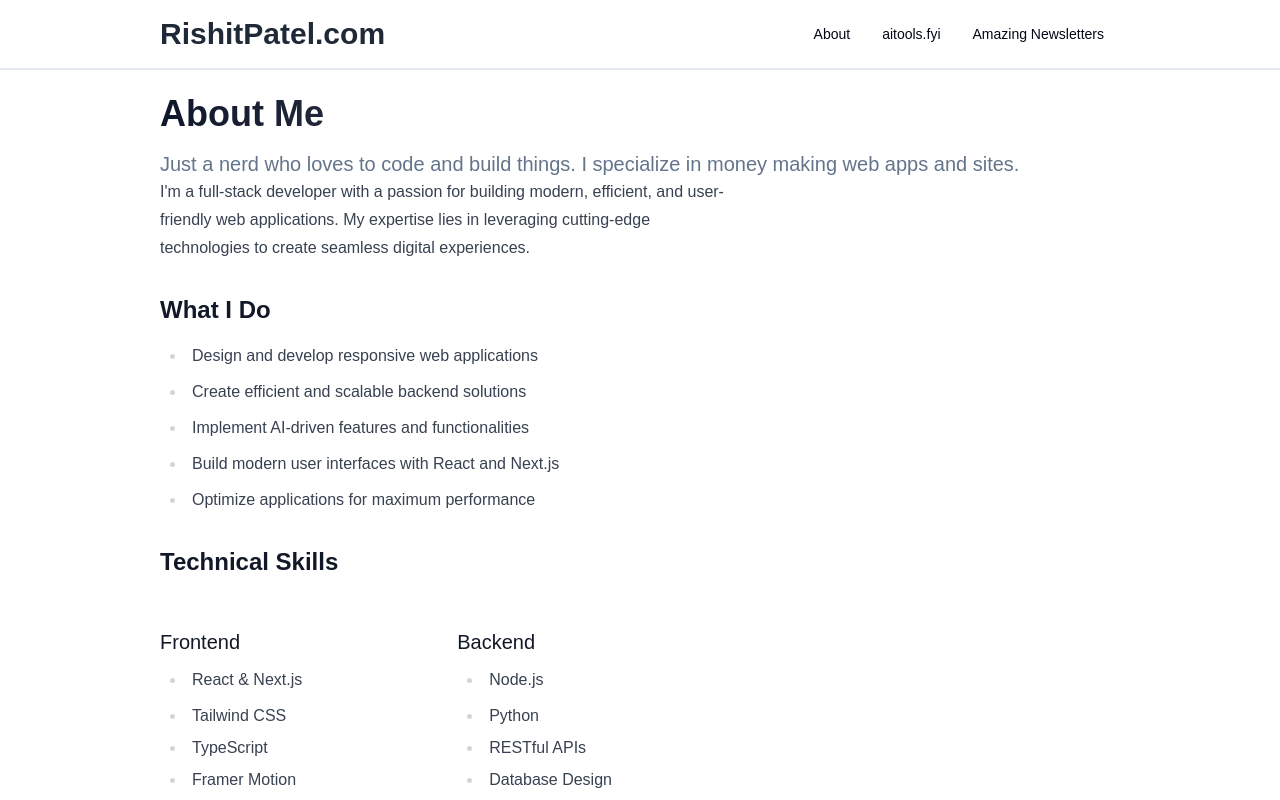
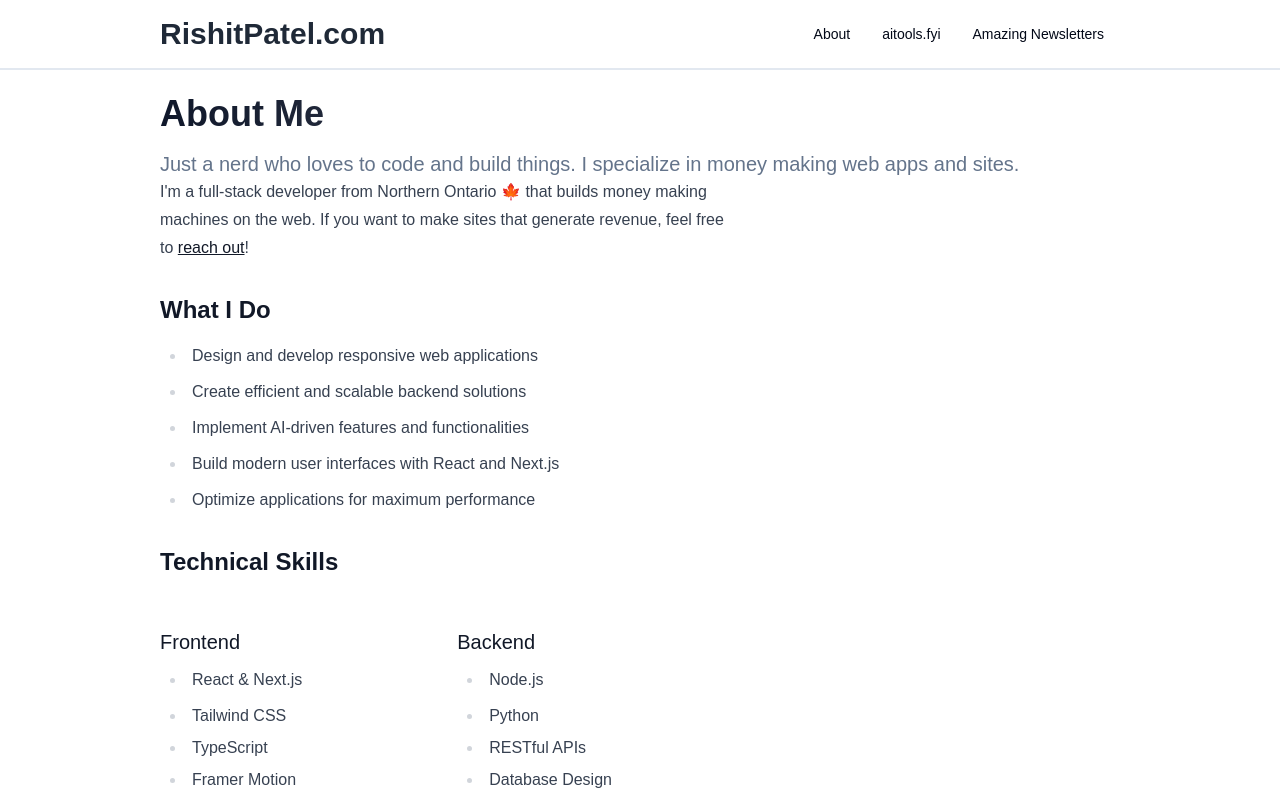
Before and after one commit to imrishit98/rishitpatel.com, a Next.js app: page /about in a window 1280 px wide. Shown: the top 800 px of the page. Built offline with nearby package versions, Linux system fonts and the light colour scheme; a web font is replaced by a local one.

Commit message:
Update AboutHero component to improve about me text and add a call-to-action link

```diff
--- a/src/components/ui/about/skills.js
+++ b/src/components/ui/about/skills.js
@@ -16,9 +16,15 @@ export function Skills() {
       className='space-y-6'>
       <div className='prose dark:prose-invert'>
         <p>
-          I'm a full-stack developer with a passion for building modern, efficient, and
-          user-friendly web applications. My expertise lies in leveraging cutting-edge
-          technologies to create seamless digital experiences.
+          I'm a full-stack developer from Northern Ontario 🍁 that builds money making
+          machines on the web. If you want to make sites that generate revenue, feel free
+          to{' '}
+          <a
+            href='https://tally.so/r/nGX6Bz'
+            className='underline hover:text-primary'>
+            reach out
+          </a>
+          !
         </p>
 
         <h2 className='text-2xl font-semibold mt-8 mb-4'>What I Do</h2>
```
